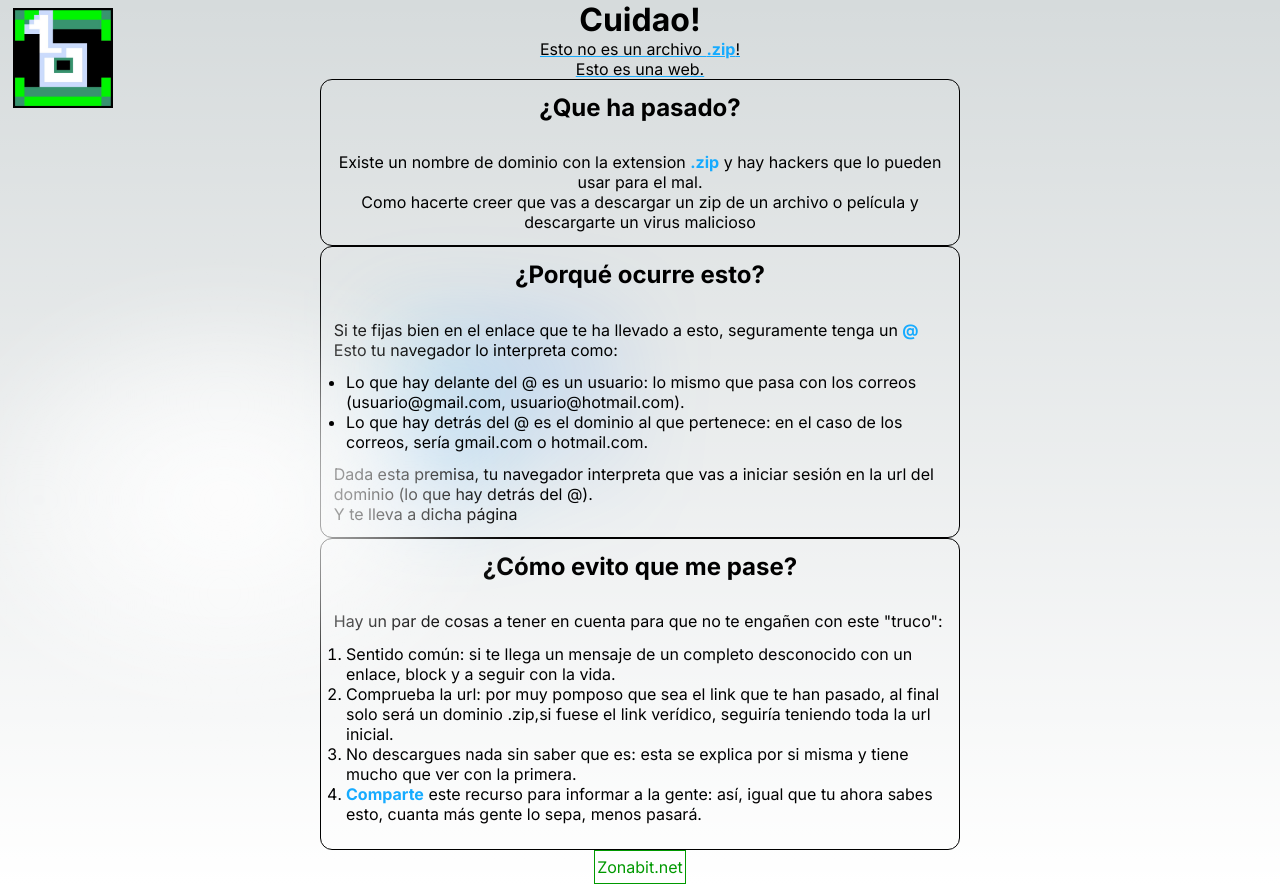
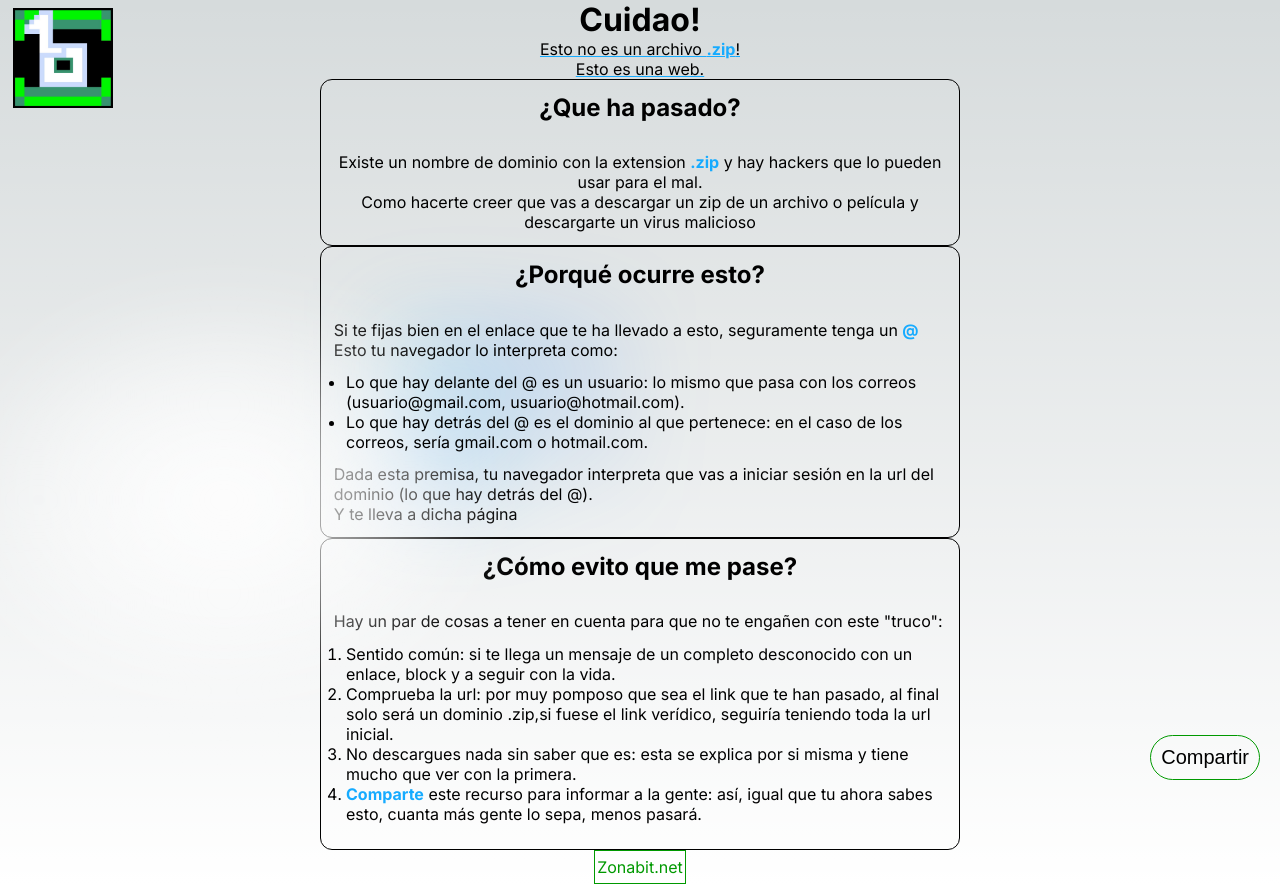
Before and after one commit to Oussamaosman02/archivx, a Next.js app: page / in a window 1280 px wide. Built offline with nearby package versions, Linux system fonts and the light colour scheme.

Commit message:
Updating with share button

```diff
--- a/package.json
+++ b/package.json
@@ -14,7 +14,8 @@
     "eslint-config-next": "13.4.2",
     "next": "13.4.2",
     "react": "18.2.0",
-    "react-dom": "18.2.0"
+    "react-dom": "18.2.0",
+    "react-toastify": "^9.1.3"
   },
   "devDependencies": {
     "standard": "^17.0.0"
--- a/src/app/page.js
+++ b/src/app/page.js
@@ -1,5 +1,6 @@
 import Image from 'next/image'
 import styles from './page.module.css'
+import ShareButton from './shareButton'
 
 export default function Home () {
   return (
@@ -38,6 +39,7 @@ export default function Home () {
           <li><b>Comparte</b> este recurso para informar a la gente: así, igual que tu ahora sabes esto, cuanta más gente lo sepa, menos pasará.</li>
         </ol>
       </div>
+      <ShareButton />
       <footer className={styles.footer}>
         <a href='https://zonabit.net/' target='_blank' rel='noreferrer noopener'>Zonabit.net</a>
       </footer>
```
Also changed, not shown: 1 other file (tests, documents, lock files or other folders).
